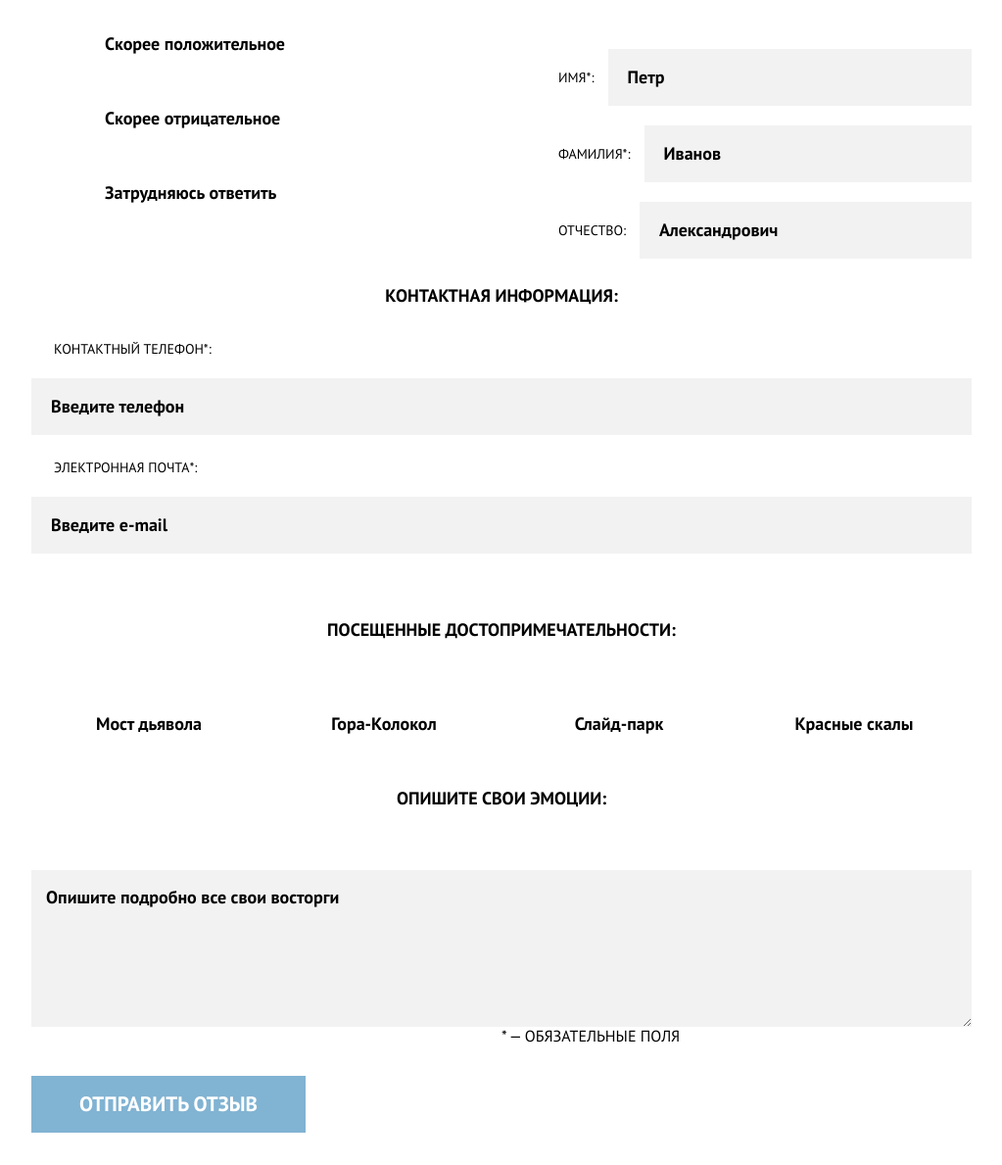
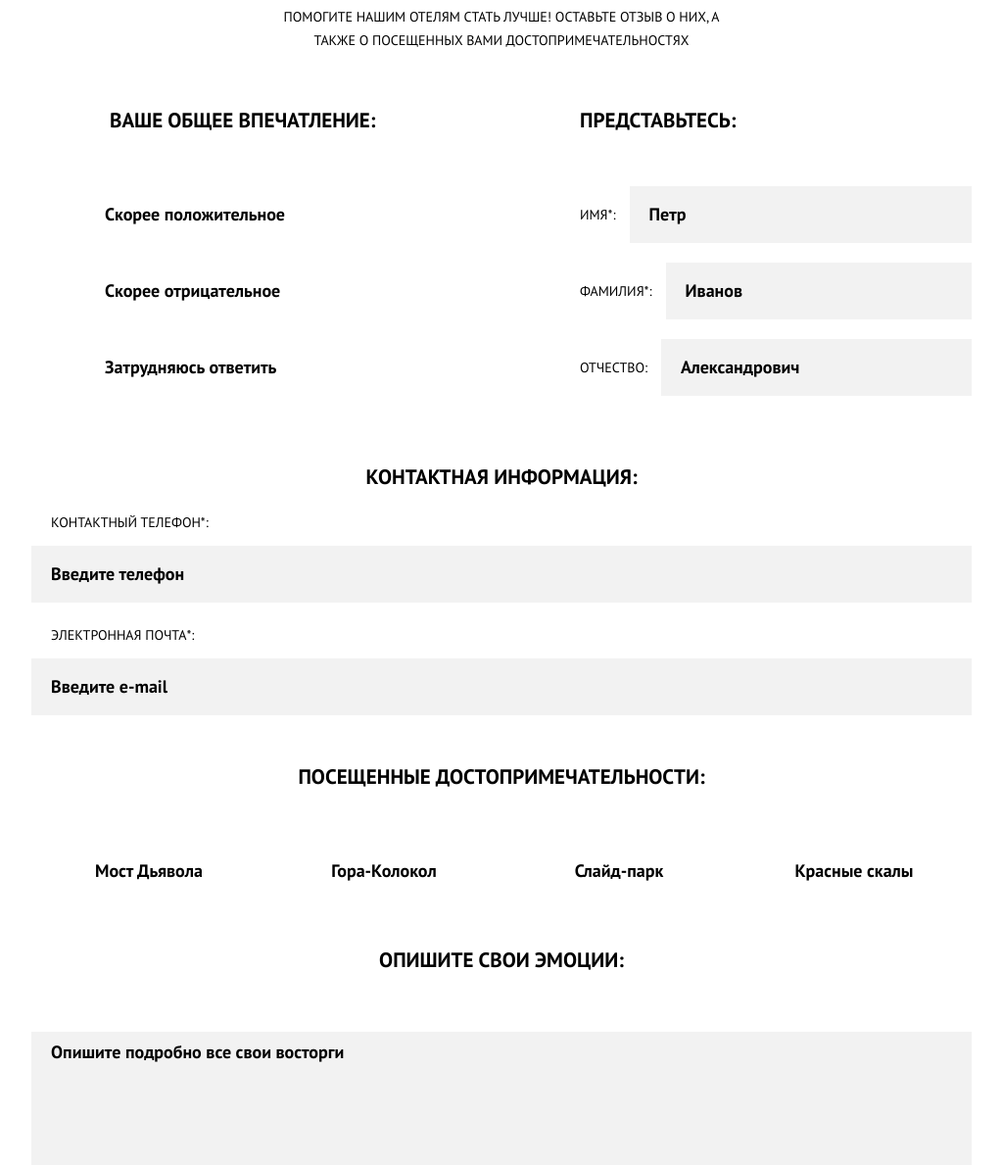
Before and after one commit to htmlacademy-adaptive/222997-sedona-21, a website: page source/form.html in a window 1280 px wide. Shown: the part 525-1714 px from the top of the page at 98% size, without its empty margins (128-1151 px from the left). Drawn offline with nearby package versions, Linux system fonts and the light colour scheme; files that its build step writes are made by us from their sources.

Commit message:
пп и сетка страницы form

```diff
--- a/source/form.html
+++ b/source/form.html
@@ -110,7 +110,7 @@
 
           <li class="visited__item visited__item--first">
             <input class="visited__input" type="checkbox" name="bridge" id="bridge" checked>
-            <label class="visited__label" for="bridge">Мост дьявола</label>
+            <label class="visited__label" for="bridge">Мост Дьявола</label>
           </li>
 
           <li class="visited__item">
--- a/source/less/blocks/advantages.less
+++ b/source/less/blocks/advantages.less
@@ -44,7 +44,7 @@
     // Почему-то цепляет далеко
     top: 1386px;
     left: 179px;
-    background-image: url(../img/icon-house.svg);
+    background-image: url("../img/icon-house.svg");
 
     @media @tablet {
       width: 75px;
@@ -60,7 +60,7 @@
     // Почему-то цепляет далеко
     top: 1631px;
     left: 177px;
-    background-image: url(../img/icon-burger.svg);
+    background-image: url("../img/icon-burger.svg");
   }
 
   &--third::before {
@@ -71,7 +71,7 @@
     // Почему-то цепляет далеко
     top: 1516px;
     left: 183px;
-    background-image: url(../img/icon-gift.svg);
+    background-image: url("../img/icon-gift.svg");
   }
 
   @media @tablet {
--- a/source/less/blocks/contacts.less
+++ b/source/less/blocks/contacts.less
@@ -2,8 +2,10 @@
   display: flex;
   flex-direction: column;
   text-align: center;
+  padding-top: 44px;
 
   @media @tablet {
+    padding-top: 70px;
     grid-column-start: 1;
     grid-column-end: 3;
   }
@@ -11,10 +13,13 @@
 
 .contacts__title {
   margin: 0;
-  margin-top: 25px;
   font-size: 18px;
   line-height: 26px;
   font-weight: 700;
+
+  @media @tablet {
+    font-size: 21px;
+  }
 }
 
 .contacts__label {
@@ -22,18 +27,26 @@
   line-height: 26px;
   font-weight: 400;
   text-align: left;
-  margin-top: 20px;
+  margin-top: 10px;
+
+  @media @tablet {
+    margin-top: 20px;
+  }
 
   &--first {
-    margin-top: 28px;
+    margin-top: 15px;
+
+    @media @tablet {
+      margin-top: 20px;
+    }
   }
 }
 
 .contacts__label p {
   margin: 0;
-  padding-left: 23px;
+  padding-left: 20px;
 }
 
 .contacts__input {
-  margin-top: 17px;
+  margin-top: 11px;
 }
--- a/source/less/blocks/form-letter.less
+++ b/source/less/blocks/form-letter.less
@@ -1,7 +1,7 @@
 .form-letter {
   display: flex;
   flex-direction: column;
-  padding-top: 50px;
+  padding-top: 60px;
 
   @media @tablet {
     grid-column-start: 1;
@@ -9,6 +9,7 @@
     display: flex;
     flex-direction: column;
     justify-self: stretch;
+    padding-top: 65px;
   }
 }
 
@@ -17,6 +18,10 @@
   font-size: 18px;
   line-height: 26px;
   font-weight: 700;
+
+  @media @tablet {
+    font-size: 21px;
+  }
 }
 
 .form-letter__textarea {
@@ -25,7 +30,7 @@
   font-weight: 700;
   border: none;
   min-height: 160px;
-  padding: 15px 15px;
+  padding: 8px 20px;
   margin-top: 20px;
 
   @media @tablet {
--- a/source/less/blocks/impression.less
+++ b/source/less/blocks/impression.less
@@ -1,5 +1,5 @@
 .impression {
-  padding-top: 50px;
+  padding-top: 46px;
 
   @media @tablet {
     grid-row: 1 / 1;
@@ -14,15 +14,32 @@
   font-size: 18px;
   line-height: 26px;
   font-weight: 700;
+
+  @media @tablet {
+    justify-content: flex-start;
+    font-size: 21px;
+  }
+
+  @media @desktop {
+    padding-left: 80px;
+  }
 }
 
 .impression__list {
-  margin-top: 40px;
+  margin-top: 37px;
   padding-left: 75px;
+
+  @media @tablet {
+    margin-top: 70px;
+  }
 }
 
 .impression__item:not(:first-child) {
-  margin-top: 50px;
+  margin-top: 43px;
+
+  @media @tablet {
+    margin-top: 52px;
+  }
 }
 
 .impression__input {
--- a/source/less/blocks/introduce.less
+++ b/source/less/blocks/introduce.less
@@ -4,7 +4,10 @@
   @media @tablet {
     text-align: left;
     padding-left: 58px;
+  }
 
+  @media @desktop {
+    padding-left: 80px;
   }
 }
 
@@ -13,6 +16,10 @@
   font-size: 18px;
   line-height: 26px;
   font-weight: 700;
+
+  @media @tablet {
+    font-size: 21px;
+  }
 }
 
 .introduce__label {
@@ -21,17 +28,17 @@
   font-size: 14px;
   line-height: 26px;
   font-weight: 400;
-  margin-top: 16px;
+  margin-top: 20px;
 
   @media @tablet {
     margin-top: 20px;
   }
 
   &--first {
-    margin-top: 25px;
+    margin-top: 22px;
 
     @media @tablet {
-      margin-top: 58px;
+      margin-top: 54px;
     }
   }
 }
--- a/source/less/blocks/main-footer.less
+++ b/source/less/blocks/main-footer.less
@@ -1,7 +1,6 @@
 .main-footer__wrapper {
-  min-height: 120px;
-  padding: 40px 20px 34px;
-
+  // min-height: 120px;
+  padding: 30px 20px 34px;
   display: flex;
   flex-direction: column;
   align-items: center;
@@ -9,7 +8,8 @@
   @media @tablet {
     flex-direction: row;
     align-items: center;
-    padding: 20px 60px 20px;
+    padding-top: 100px;
+    padding-left: 60px;
   }
 }
 
--- a/source/less/blocks/main-nav.less
+++ b/source/less/blocks/main-nav.less
@@ -38,7 +38,7 @@
 }
 
 .main-nav__item {
-  padding-top: 17px;
+  padding-top: 18px;
   padding-bottom: 18px;
   // border-top: 1px solid rgba(255, 255, 255, 0.2);
   // border-bottom: 1px solid rgba(0, 0, 0, 0.2);
--- a/source/less/blocks/page-header.less
+++ b/source/less/blocks/page-header.less
@@ -14,7 +14,7 @@
 .page-header__logo {
   order: 2;
   position: absolute;
-  top: 263px;
+  top: 266px;
   left: 50%;
   transform: translate(-50%, -50%);
 
--- a/source/less/blocks/reviews-form.less
+++ b/source/less/blocks/reviews-form.less
@@ -1,5 +1,5 @@
 .reviews-form {
-  padding: 25px 20px;
+  padding: 27px 20px;
 
   @media @tablet {
     display: grid;
@@ -7,10 +7,12 @@
     padding: 0;
     width: 648px;
     margin: 0 auto;
+    padding-top: 76px;
   }
 
   @media @desktop {
     width: 960px;
+    padding-top: 47px;
   }
 }
 
@@ -129,6 +131,10 @@
   font-weight: 700;
   text-transform: uppercase;
 
+  @media @tablet {
+    width: 324px;
+  }
+
   &:hover {
     background-color: @blue-button-hover;
     outline: none;
@@ -144,9 +150,14 @@
 }
 
 .reviews-form__required {
+  font-size: 14px;
+  font-weight: 400;
   display: none;
 
   @media @tablet {
-    display: block;
+    display: flex;
+    justify-content: flex-end;
+    align-items: flex-end;
+    padding-bottom: 15px;
   }
 }
--- a/source/less/blocks/reviews.less
+++ b/source/less/blocks/reviews.less
@@ -1,9 +1,13 @@
 .reviews__wrapper {
-  padding: 40px 20px 10px;
+  padding: 36px 20px 10px;
   text-align: center;
 
   @media @tablet {
-    padding: 60px 20px 10px;
+    padding: 58px 165px 10px;
+  }
+
+  @media @desktop {
+    padding: 123px 370px 10px;
   }
 }
 
@@ -17,7 +21,7 @@
   background-position: 50% 0;
 
   @media @tablet {
-    padding-top: 100px;
+    padding-top: 90px;
     width: 768px;
     height: 290px;
   }
@@ -41,12 +45,20 @@
   font-size: 18px;
   line-height: 26px;
   font-weight: 700;
+
+  @media @tablet {
+    font-size: 30px;
+  }
 }
 
 .reviews__text {
   margin: 0;
-  margin-top: 25px;
+  margin-top: 28px;
   font-size: 14px;
   line-height: 24px;
   font-weight: 400;
+
+  @media @tablet {
+    margin-top: 35px;
+  }
 }
--- a/source/less/blocks/visited.less
+++ b/source/less/blocks/visited.less
@@ -1,11 +1,12 @@
 .visited {
-  padding-top: 65px;
+  padding-top: 57px;
 
   @media @tablet {
     grid-column-start: 1;
     grid-column-end: 3;
     justify-self: center;
     width: 648px;
+    padding-top: 50px;
   }
 
   @media @desktop {
@@ -19,6 +20,11 @@
   font-size: 18px;
   line-height: 26px;
   font-weight: 700;
+
+  @media @tablet {
+    font-size: 21px;
+    padding: 0 150px;
+  }
 }
 
 .visited__input {
@@ -33,8 +39,8 @@
 }
 
 .visited__list {
-  padding-top: 45px;
-  padding-left: 75px;
+  padding-top: 36px;
+  padding-left: 80px;
 
   @media @tablet {
     display: grid;
@@ -48,7 +54,7 @@
 }
 
 .visited__item:not(:first-child) {
-  margin-top: 60px;
+  margin-top: 54px;
 
   @media @tablet {
     margin-top: 70px;
```
